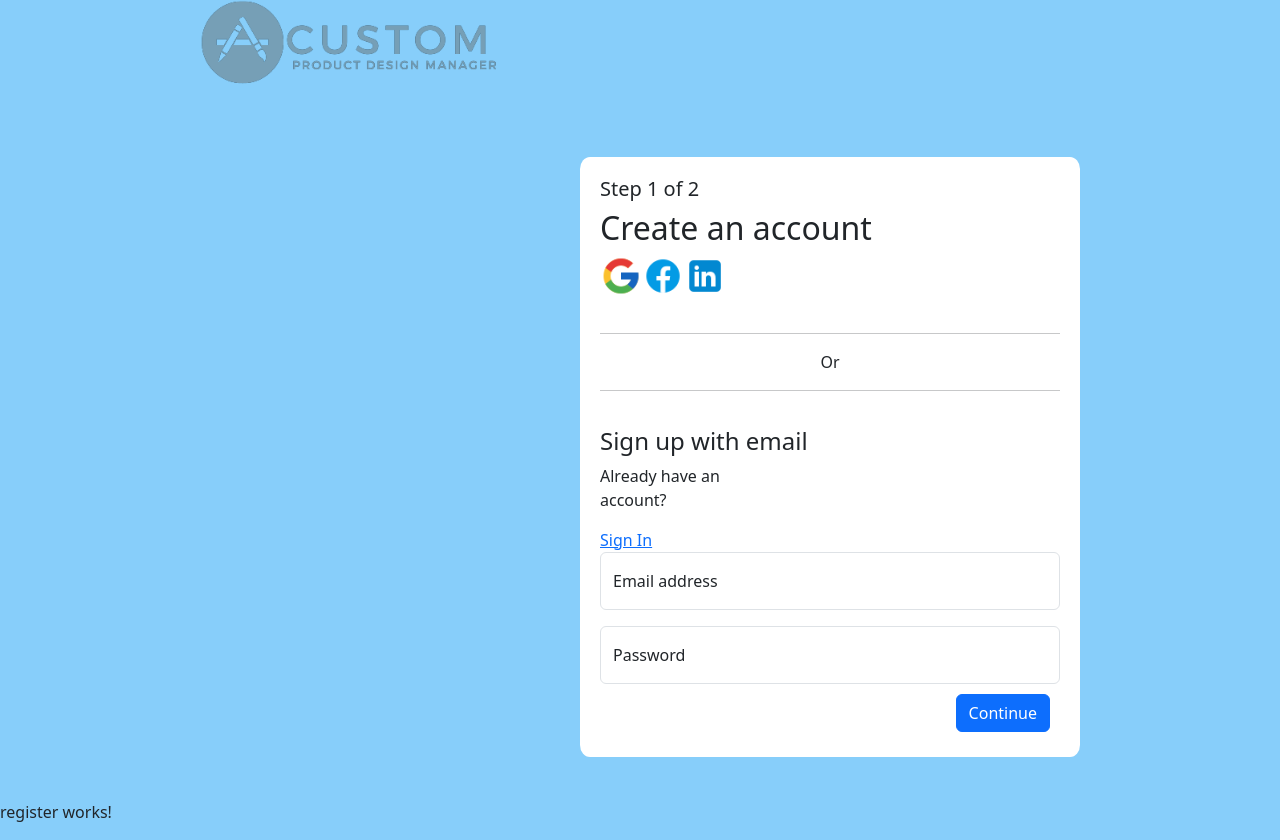
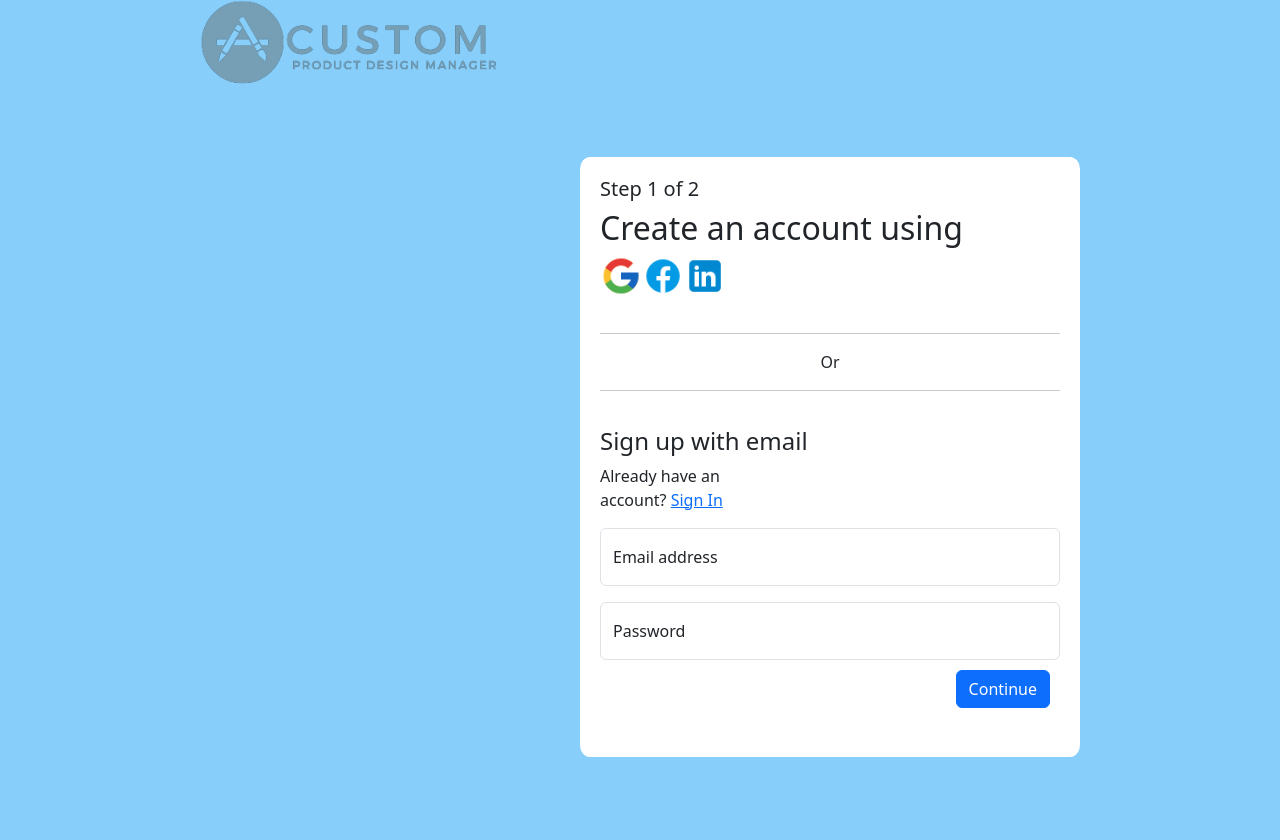
Before and after one commit to optimorg/acustom-app, an Angular app: page /register in a window 1280 px wide. After the commit the page ends 800 px from the top, so only its background shows below. Built offline with nearby package versions, Linux system fonts and the light colour scheme.

Commit message:
Toggle login and registration pages using sign up/in links

```diff
--- a/src/app/app-routing.module.ts
+++ b/src/app/app-routing.module.ts
@@ -4,8 +4,9 @@ import { LoginComponent } from './login/login.component';
 import { RegisterComponent } from './register/register.component';
 
 const routes: Routes = [
-  { path:"login", component: LoginComponent },
-  { path:"register", component: RegisterComponent },
+  { path: '', component: LoginComponent },
+  { path: 'login', component: LoginComponent },
+  { path:"register", component: RegisterComponent }
 ];
 
 @NgModule({
--- a/src/app/app.component.html
+++ b/src/app/app.component.html
@@ -1 +1 @@
-<app-login></app-login>
+<router-outlet></router-outlet>
--- a/src/app/app.module.ts
+++ b/src/app/app.module.ts
@@ -4,11 +4,13 @@ import { BrowserModule } from '@angular/platform-browser';
 import { AppRoutingModule } from './app-routing.module';
 import { AppComponent } from './app.component';
 import { LoginComponent } from './login/login.component';
+import { RegisterComponent } from './register/register.component';
 
 @NgModule({
   declarations: [
     AppComponent,
-    LoginComponent
+    LoginComponent,
+    RegisterComponent
   ],
   imports: [
     BrowserModule,
--- a/src/app/login/login.component.html
+++ b/src/app/login/login.component.html
@@ -17,7 +17,7 @@
                 <div class="fields">
                     <div class="section-one-container">
                         <h5>Step 1 of 2</h5>
-                        <h2>Create an account</h2>
+                        <h2>Sign in using</h2>
                         <div class="social-logins">
                             <a href="">
                                 <img src="..\assets\resources\img\google-icon.png" alt="google"
@@ -39,10 +39,19 @@
                         <hr style="width: auto;">
                     </div>
                     <div class="section-two-container">
-                        <h4>Sign up with email</h4>
-                        <div class="" style="width: 150px;">
-                            <p>Already have an account?</p><a routerLink="/register" routerLinkActive="active"
-                                ariaCurrentWhenActive="page">Sign In</a>
+                        <h4>Sign in with email</h4>
+                        <div class="new-user" style="width: 250px;">
+                            <p>Are you a new user?
+                                <a
+                                id="sign-up"
+                                name="sign-up"
+                                routerLink="/register"
+                                routerLinkActive="active"
+                                ariaCurrentWhenActive="page"
+                                >
+                                Sign Up
+                                </a>
+                            </p>
                         </div>
                         <div class="form-floating mb-3">
                             <input type="email" class="form-control" id="floatingInput" placeholder="name@example.com">
--- a/src/app/login/login.component.ts
+++ b/src/app/login/login.component.ts
@@ -1,10 +1,13 @@
-import { Component } from '@angular/core';
+import { Component, OnInit } from '@angular/core';
 
 @Component({
   selector: 'app-login',
   templateUrl: './login.component.html',
   styleUrls: ['./login.component.scss']
 })
-export class LoginComponent {
+export class LoginComponent implements OnInit {
 
+  constructor() {}
+  ngOnInit(): void {
+  }
 }
--- a/src/app/register/register.component.html
+++ b/src/app/register/register.component.html
@@ -1 +1,77 @@
-<p>register works!</p>
+<!DOCTYPE html>
+<html lang="en">
+
+<head>
+    <meta charset="UTF-8">
+    <meta name="viewport" content="width=device-width, initial-scale=1.0">
+    <title>Login/Registration Page</title>
+</head>
+
+<body>
+    <div class="background-container">
+        <div class="logo-and-login-container" style="width: auto; height: 800px;">
+            <div class="logo-image-container">
+                <img class="logo-image" src="../assets/resources/img/Acustom_logo.png" style="width: 300px;" />
+            </div>
+            <div class="login-reg-container">
+                <div class="fields">
+                    <div class="section-one-container">
+                        <h5>Step 1 of 2</h5>
+                        <h2>Create an account using</h2>
+                        <div class="social-logins">
+                            <a href="">
+                                <img src="..\assets\resources\img\google-icon.png" alt="google"
+                                    style="width:42px;height:42px;">
+                            </a>
+                            <a href="">
+                                <img src="../assets/resources/img/facebook-icon.png" alt="facebook"
+                                    style="width:42px;height:42px;">
+                            </a>
+                            <a href="">
+                                <img src="..\assets\resources\img\linkedin-icon.png" alt="linkedin"
+                                    style="width:42px;height:42px;">
+                            </a>
+                        </div>
+                    </div>
+                    <div class="page_seperator" style="padding: 20px 0 20px 0;">
+                        <hr style="width: auto;">
+                        <p style="text-align: center;">Or</p>
+                        <hr style="width: auto;">
+                    </div>
+                    <div class="section-two-container">
+                        <h4>Sign up with email</h4>
+                        <div class="registered-user" style="width: 150px;">
+                            <p>Already have an account?
+                                <a
+                                    id="sign-in"
+                                    name="sign-in"
+                                    routerLink="/login"
+                                    routerLinkActive="active"
+                                    ariaCurrentWhenActive="page"
+
+                                >
+                                    Sign In
+                                </a>
+                            </p>
+                        </div>
+                        <div class="form-floating mb-3">
+                            <input type="email" class="form-control" id="floatingInput" placeholder="name@example.com">
+                            <label for="floatingInput">Email address</label>
+                        </div>
+                        <div class="form-floating">
+                            <input type="password" class="form-control" id="floatingPassword" placeholder="Password">
+                            <label for="floatingPassword">Password</label>
+                        </div>
+                    </div>
+                    <button type="button" class="btn btn-primary"
+                        style="margin-top: 10px; margin-right: 10px; float:right;">
+                        Continue
+                    </button>
+                </div>
+            </div>
+        </div>
+    </div>
+</body>
+
+</html>
+<router-outlet></router-outlet>
--- a/src/app/register/register.component.ts
+++ b/src/app/register/register.component.ts
@@ -7,4 +7,4 @@ import { Component } from '@angular/core';
 })
 export class RegisterComponent {
 
-}
+  }
```
